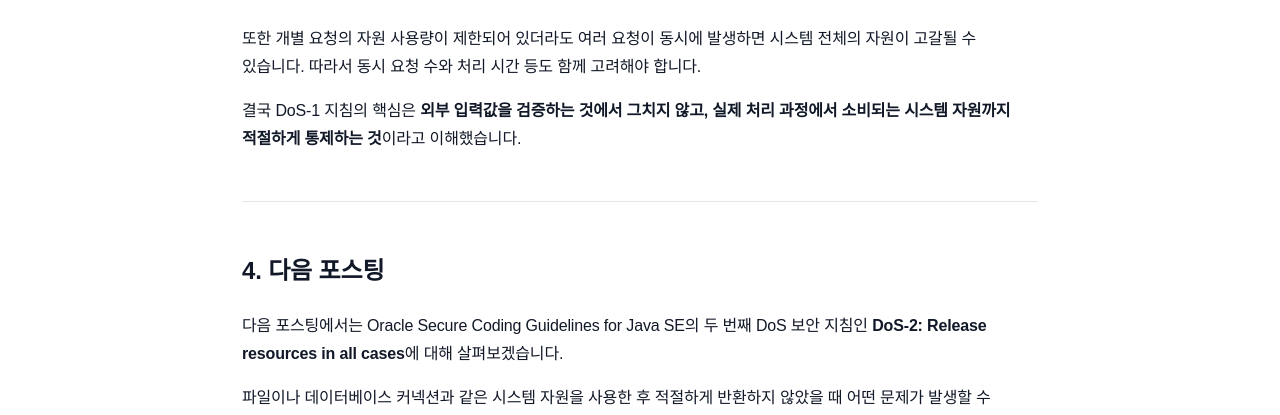
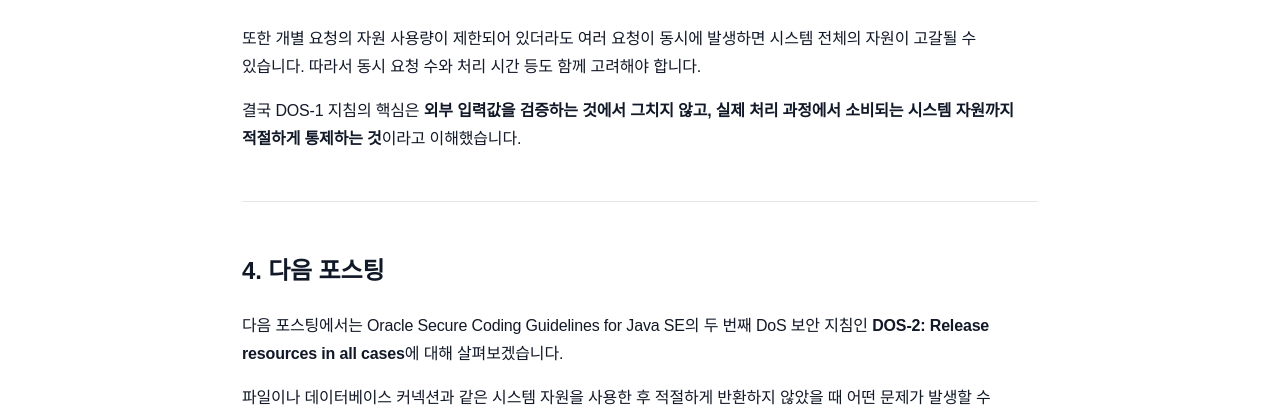
Before and after one commit to sanghoon-lee/sanghoon-lee.github.io, a Jekyll site: the page built from _posts/2026-10-21-dos2.md, in a window 1280 px wide and 900 px high, scrolled down 2639 px. Shown: the part 197-612 px from the top of the window. Built offline with Jekyll 4.4.1, drawn with Linux system fonts in a browser that asks for light colours; nearby versions of some CDN libraries; comment, search, counter and statistics services are not loaded.

Commit message:
dos2 포스팅 추가

```diff
--- a/_posts/2026-10-21-dos2.md
+++ b/_posts/2026-10-21-dos2.md
@@ -3,7 +3,7 @@ layout: post
 title: "[학습기록] Java 개발자가 알아야 할 서비스 거부(DoS) 취약점: (2) 과도한 자원 소비의 위험성"
 date: 2026-10-21
 series: dos
-description: Oracle Secure Coding Guidelines for Java SE의 DOS-1 지침을 통해 과도한 시스템 자원 소비가 서비스 거부 취약점으로 이어지는 원인과 예방 방법을 알아봅니다.
+description: Oracle Secure Coding Guidelines for Java SE의 DoS-1 지침을 통해 과도한 시스템 자원 소비가 서비스 거부 취약점으로 이어지는 원인과 예방 방법을 알아봅니다.
 image: /assets/images/oracle.jpg
 categories: 학습기록
 tags:
@@ -83,12 +83,12 @@ public byte[] createBuffer(int size) {
 
 또한 개별 요청의 자원 사용량이 제한되어 있더라도 여러 요청이 동시에 발생하면 시스템 전체의 자원이 고갈될 수 있습니다. 따라서 동시 요청 수와 처리 시간 등도 함께 고려해야 합니다.
 
-결국 DoS-1 지침의 핵심은 **외부 입력값을 검증하는 것에서 그치지 않고, 실제 처리 과정에서 소비되는 시스템 자원까지 적절하게 통제하는 것**이라고 이해했습니다.
+결국 DOS-1 지침의 핵심은 **외부 입력값을 검증하는 것에서 그치지 않고, 실제 처리 과정에서 소비되는 시스템 자원까지 적절하게 통제하는 것**이라고 이해했습니다.
 
 ---
 
 ## 4. 다음 포스팅
 
-다음 포스팅에서는 Oracle Secure Coding Guidelines for Java SE의 두 번째 DoS 보안 지침인 **DoS-2: Release resources in all cases**에 대해 살펴보겠습니다.
+다음 포스팅에서는 Oracle Secure Coding Guidelines for Java SE의 두 번째 DoS 보안 지침인 **DOS-2: Release resources in all cases**에 대해 살펴보겠습니다.
 
 파일이나 데이터베이스 커넥션과 같은 시스템 자원을 사용한 후 적절하게 반환하지 않았을 때 어떤 문제가 발생할 수 있는지 알아보고, 이를 예방하는 Java 코드 작성 방법을 정리해 보려고 합니다.
```
